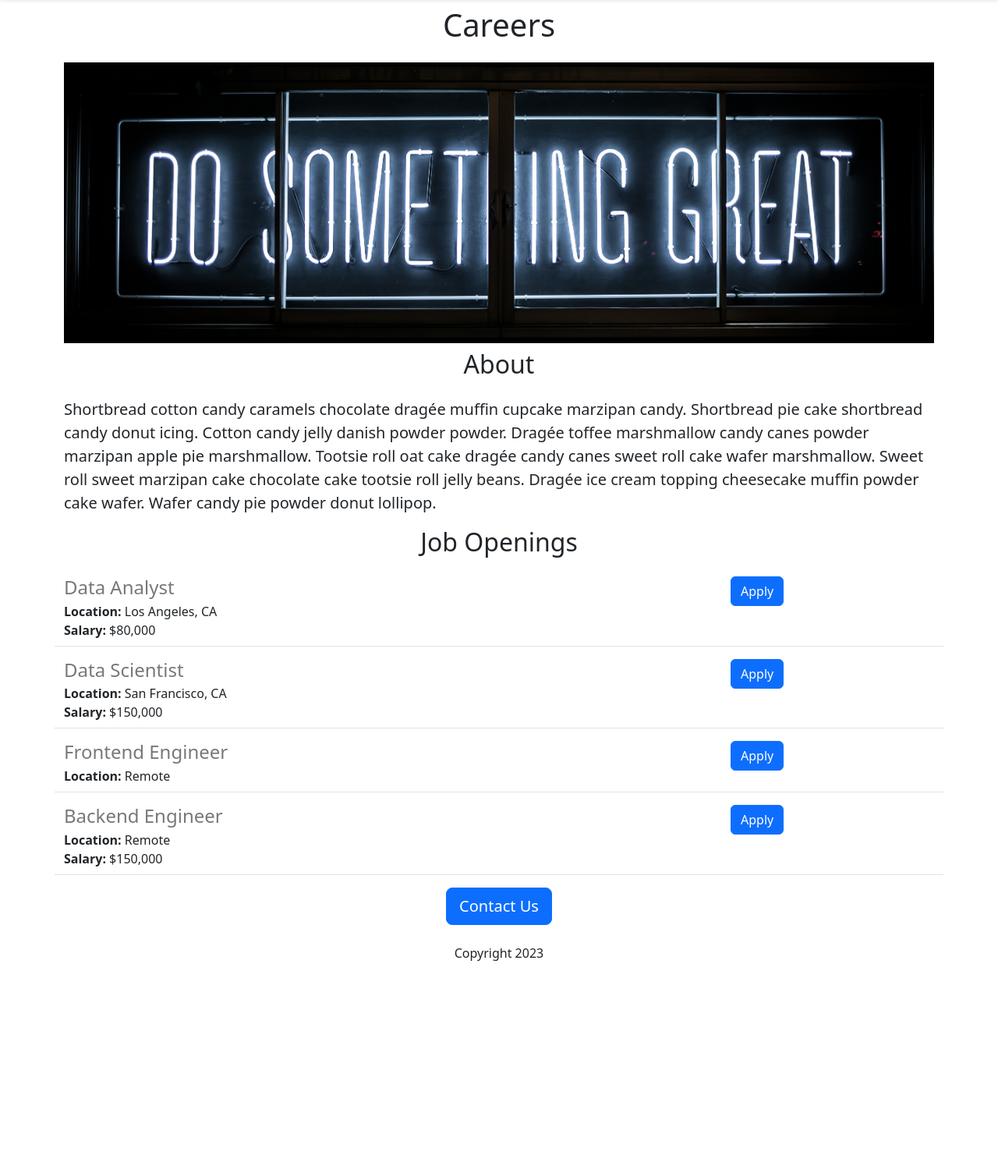
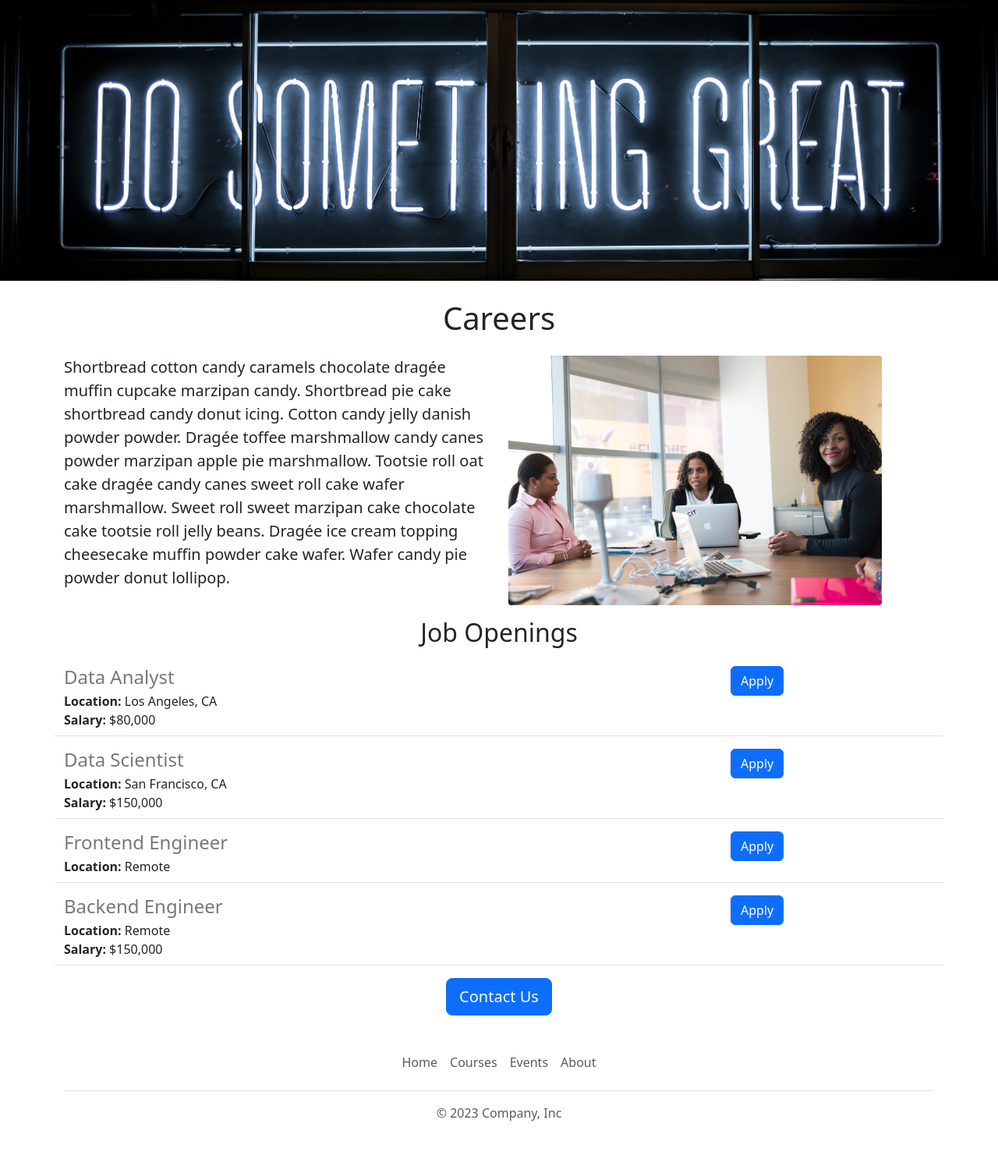
Before and after one commit to DeniseLewis1/career-website, a Flask app: page / in a window 1280 px wide. Shown: the part 56-1551 px from the top of the page at 78% size. Before the commit the page ends 1288 px from the top, so only its background shows below. Run offline with Flask 3, Linux system fonts and the light colour scheme.

Commit message:
Functional and aesthetic improvements

```diff
--- a/templates/footer.html
+++ b/templates/footer.html
@@ -2,9 +2,8 @@
   <footer class="py-3 my-4">
     <ul class="nav justify-content-center border-bottom pb-3 mb-3">
       <li class="nav-item"><a href="#" class="nav-link px-2 text-body-secondary">Home</a></li>
-      <li class="nav-item"><a href="#" class="nav-link px-2 text-body-secondary">Features</a></li>
-      <li class="nav-item"><a href="#" class="nav-link px-2 text-body-secondary">Pricing</a></li>
-      <li class="nav-item"><a href="#" class="nav-link px-2 text-body-secondary">FAQs</a></li>
+      <li class="nav-item"><a href="#" class="nav-link px-2 text-body-secondary">Courses</a></li>
+      <li class="nav-item"><a href="#" class="nav-link px-2 text-body-secondary">Events</a></li>
       <li class="nav-item"><a href="#" class="nav-link px-2 text-body-secondary">About</a></li>
     </ul>
     <p class="text-center text-body-secondary">&copy; 2023 Company, Inc</p>
--- a/templates/home.html
+++ b/templates/home.html
@@ -10,16 +10,24 @@
         width: 100%;
         height: 360px;
         object-fit: cover;
+        margin-bottom: 16px;
       }
     </style>
   </head>
   <body>
     {% include "nav.html" %}
+    <img class="img-fluid" id="banner" src="/static/banner.jpg" >
     <div class="container">
       <h1 class="text-center mt-2 mb-4">Careers</h1>
-      <img class="img-fluid" id="banner" src="/static/banner.jpg" >
-      <h2 class="text-center mt-2 mb-4">About</h2>
-      <p class="lead">Shortbread cotton candy caramels chocolate dragée muffin cupcake marzipan candy. Shortbread pie cake shortbread candy donut icing. Cotton candy jelly danish powder powder. Dragée toffee marshmallow candy canes powder marzipan apple pie marshmallow. Tootsie roll oat cake dragée candy canes sweet roll cake wafer marshmallow. Sweet roll sweet marzipan cake chocolate cake tootsie roll jelly beans. Dragée ice cream topping cheesecake muffin powder cake wafer. Wafer candy pie powder donut lollipop.</p>
+      <div class="row" style="margin-bottom: 16px;">
+        <div class="col-md-6">
+          <p class="lead">Shortbread cotton candy caramels chocolate dragée muffin cupcake marzipan candy. Shortbread pie cake shortbread candy donut icing. Cotton candy jelly danish powder powder. Dragée toffee marshmallow candy canes powder marzipan apple pie marshmallow. Tootsie roll oat cake dragée candy canes sweet roll cake wafer marshmallow. Sweet roll sweet marzipan cake chocolate cake tootsie roll jelly beans. Dragée ice cream topping cheesecake muffin powder cake wafer. Wafer candy pie powder donut lollipop.
+          </p>
+        </div>
+        <div class="d-none d-md-block col-md-6">
+          <img src="/static/people.jpg" style="height: 320px; border-radius: 4px;">
+        </div>
+      </div>
       <h2 class="text-center mt-2 mb-4">Job Openings</h2>
       <div>
         {% for job in jobs %}
@@ -27,9 +35,9 @@
         {% endfor %}
       </div>
       <div class="text-center">
-        <button class="btn btn-primary btn-lg">Contact Us</button>
-        <p class="mt-4">Copyright 2023</p>
+        <a href="mailto:?subject=Question%20about%20Job%20Openings&body=My%20Name%3A%20%3Cyour%20name%20here%3E%0D%0A%0D%0AMy%20Questions%3A%20%3Center%20questions%20here%3E" class="btn btn-primary btn-lg">Contact Us</a>
       </div>
     </div>
+    {% include "footer.html" %}
   </body>
 </html>
--- a/templates/jobitem.html
+++ b/templates/jobitem.html
@@ -11,6 +11,6 @@
     {% endif  %}
   </div>
   <div class="col-3">
-    <button type="button" class="btn btn-primary">Apply</button>
+    <a href="mailto:?subject=Application%20for%20{{job.title}}&body=My%20Name%3A%20%3Cyour%20name%20here%3E%0D%0A%0D%0AMy%20Resume%20link%3A%20%3Cresume%20link%3E%0D%0A%0D%0AMy%20LinkedIn%20link%3A%20%3CLinkedIn%20link%3E" type="button" class="btn btn-primary">Apply</a>
   </div>
 </div>
```
Also changed, not shown: static/people.jpg (added).
